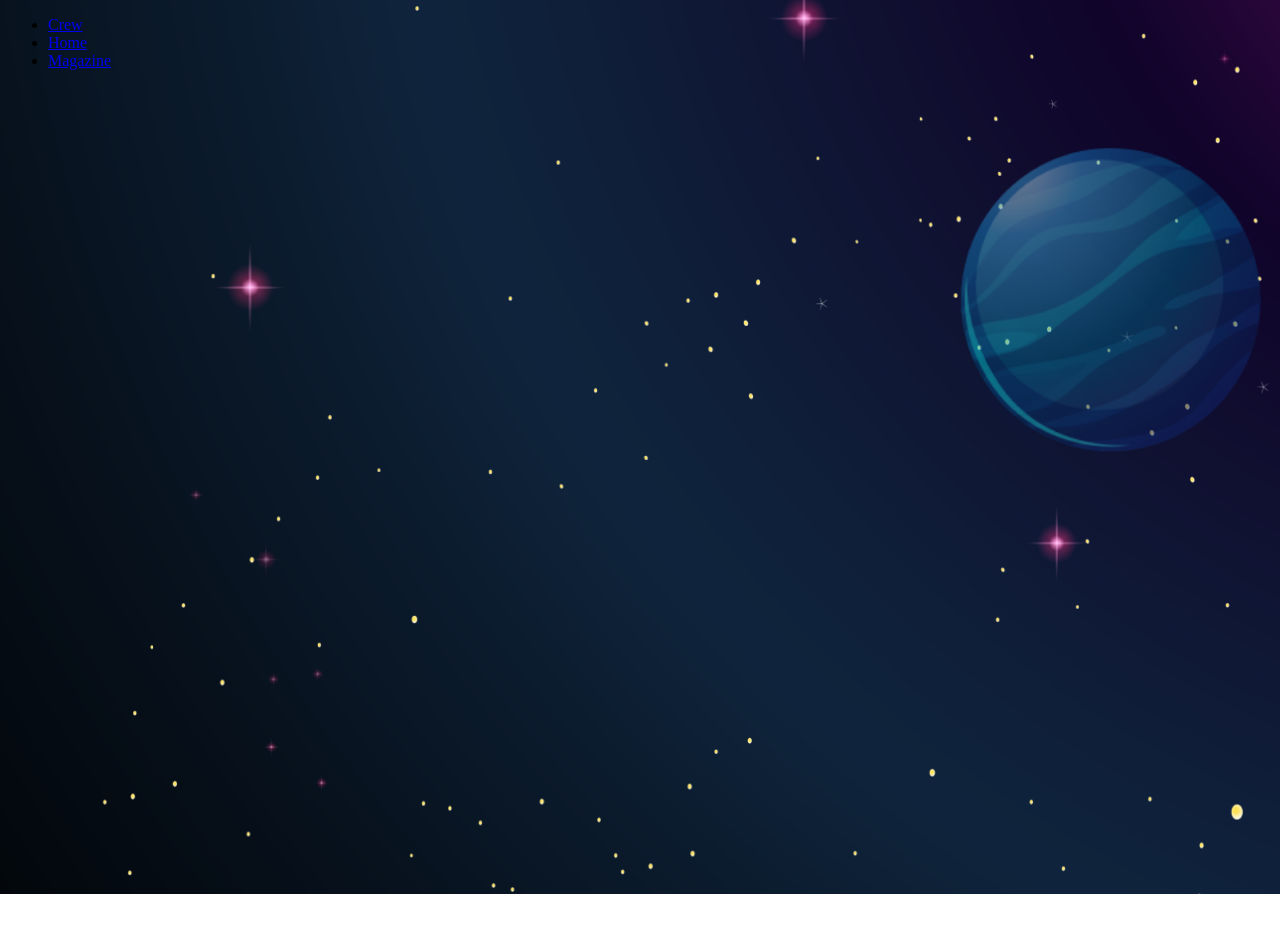
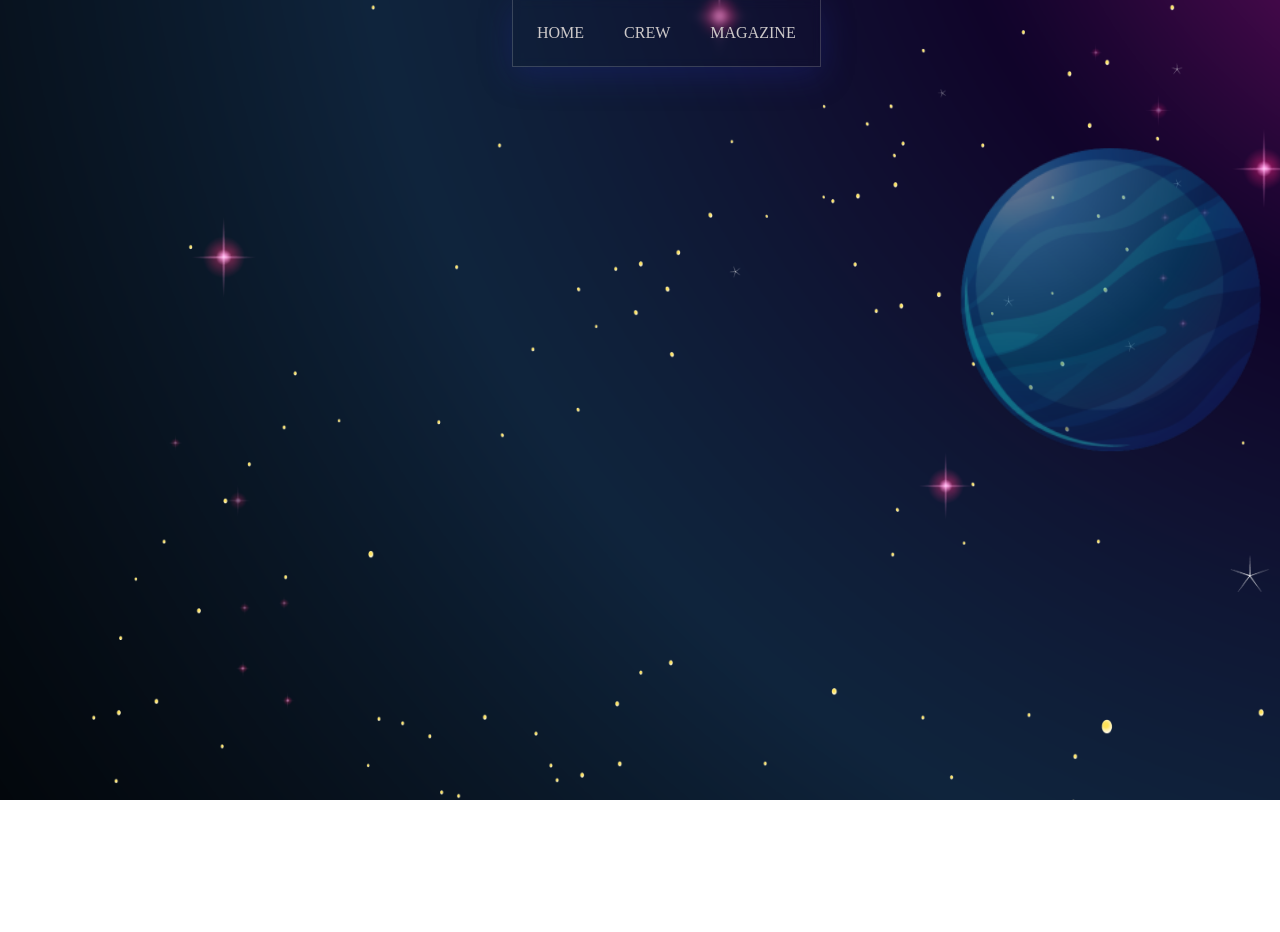
Before and after one commit to tusharbansal22/ses-final, a React (Create React App) app in the folder ses/: page / in a window 1280 px wide. Shown: the top 932 px of the page. Built offline with nearby package versions, Linux system fonts and the light colour scheme.

Commit message:
styled navbar

```diff
--- a/ses/src/components/Navbar.jsx
+++ b/ses/src/components/Navbar.jsx
@@ -1,16 +1,23 @@
 import React from "react";
 import { Link } from "react-router-dom";
+import "./styles/navbar.css";
 
-function Navbar(){
-  return <div>
-  <nav className="nav">
-    <ul>
-      <li><Link to="/Member">Crew</Link></li>
-      <li><Link to="/">Home</Link></li>
-      <li><Link to="/Magazine">Magazine</Link></li>
-    </ul>
-  </nav>
- </div>
+function Navbar() {
+  return (
+    <nav className="nav">
+      <ul className="nav-ul">
+        <li className="nav-li">
+          <Link to="/">HOME</Link>
+        </li>
+        <li className="nav-li">
+          <Link to="/Member">CREW</Link>
+        </li>
+        <li className="nav-li">
+          <Link to="/Magazine">MAGAZINE</Link>
+        </li>
+      </ul>
+    </nav>
+  );
 }
 
 export default Navbar;
--- a/ses/src/components/styles/navbar.css
+++ b/ses/src/components/styles/navbar.css
@@ -1,3 +1,25 @@
-nav{
+.nav {
   position: fixed;
+  margin: 0 40vw;
+  background: rgba(45, 43, 43, 0);
+  box-shadow: 0 8px 32px 0 rgba(31, 38, 135, 0.37);
+  backdrop-filter: blur(4.5px);
+  -webkit-backdrop-filter: blur(4.5px);
+  border: 1px solid rgba(255, 255, 255, 0.18);
+  border-top: transparent;
 }
+li {
+  list-style: none;
+  text-decoration: none;
+}
+.nav-ul {
+  display: flex;
+  justify-content: space-between;
+  padding: 1.5rem;
+  gap: 2.5rem;
+}
+a {
+  text-decoration: none;
+  color: rgb(205, 201, 201);
+  font-size: 1rem;
+}
--- a/ses/src/pages/styles/home.css
+++ b/ses/src/pages/styles/home.css
@@ -1,17 +1,22 @@
-body{
-  background: url('../../images/bg.png');
+* {
+  margin: 0;
+  box-sizing: border-box;
+}
+
+body {
+  background: url("../../images/bg.png");
   background-size: cover;
   background-repeat: no-repeat;
 }
-.main{
-  width:100vw;
+.main {
+  width: 100vw;
   height: 100vh;
 }
 
-.rock{
+.rock {
   width: 100vw;
   position: absolute;
   z-index: -2;
-  top:0;
+  top: 0;
   left: 0;
 }
```
